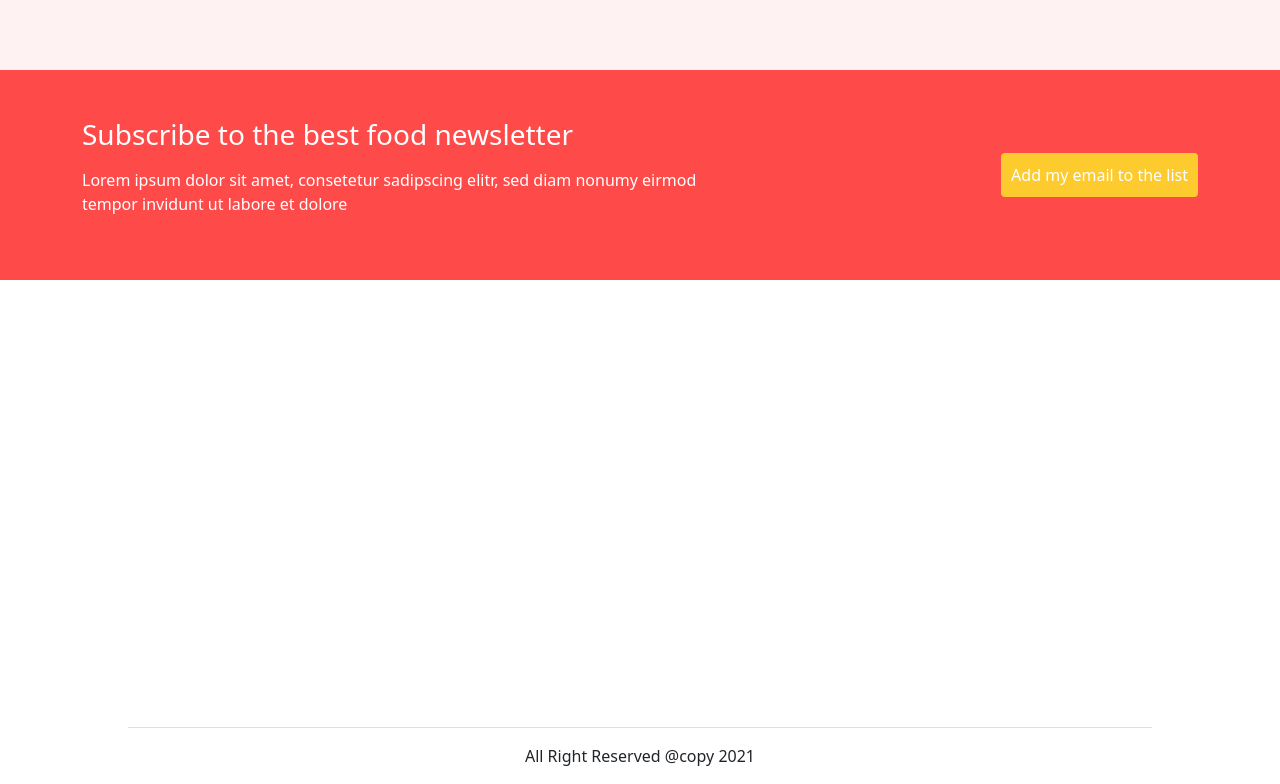
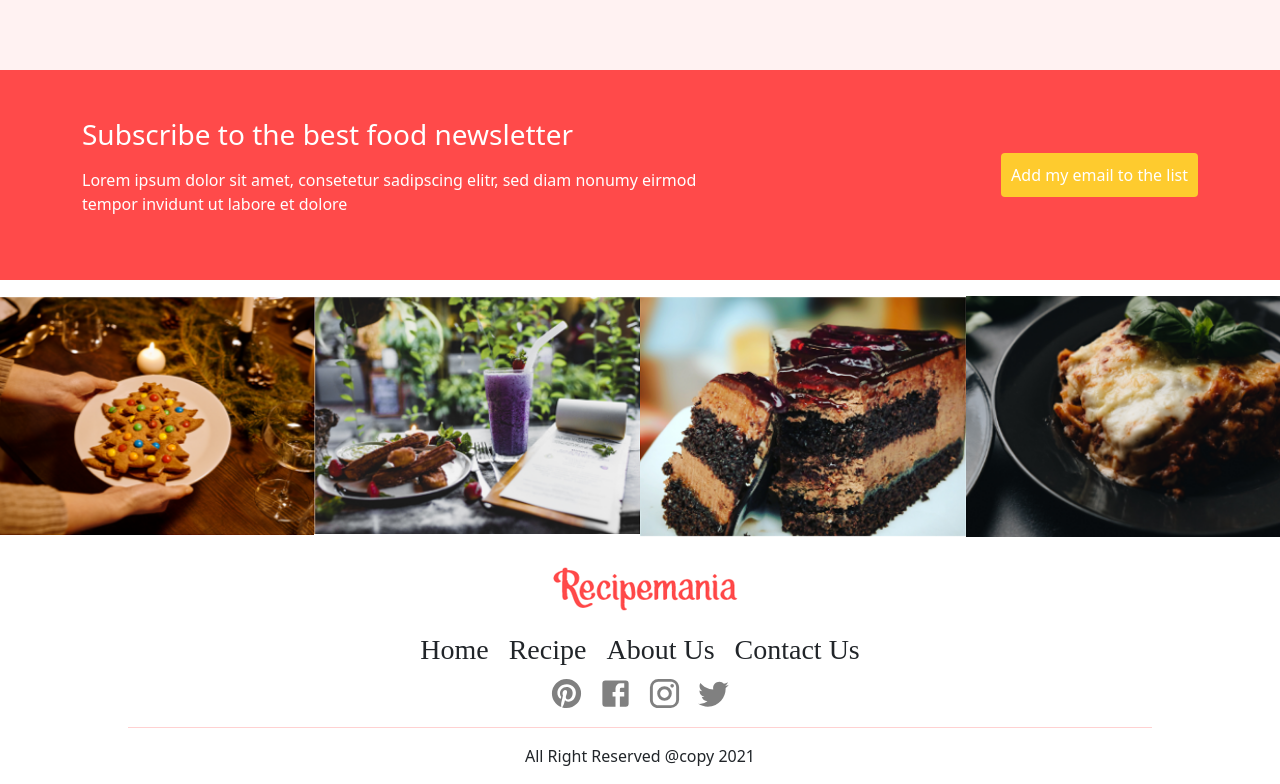
Before and after one commit to saints23githubbeck/ctarecipenia, a React (Create React App) app: page / in a window 1280 px wide. Shown: the part 3533-4317 px from the top of the page. Built offline with nearby package versions, Linux system fonts and the light colour scheme.

Commit message:
animation remove

```diff
--- a/src/Components/Shared/Footer/Footer.jsx
+++ b/src/Components/Shared/Footer/Footer.jsx
@@ -9,7 +9,7 @@ import styles from '../../../assets/css/Footer.module.css';
 const Footer = () => {
     return (
         <div className={styles.communities}>
-            <div className='text-center mt-3' data-aos="fade-left" data-aos-delay="500">
+            <div className='text-center mt-3'>
                 <img src={communitylogo} alt="" />
                 <div className={styles.navmenu}>
                     <h3>Home</h3>
--- a/src/Components/Shared/Show/Show.jsx
+++ b/src/Components/Shared/Show/Show.jsx
@@ -8,7 +8,7 @@ import food4 from '../../../images/food4.png';
 const Show = () => {
     return (
         <div className={styles.communities}>
-            <div class="row community-food" data-aos="fade-up" data-aos-delay="500">
+            <div class="row community-food">
                 <div class="col-md-3 p-0">
                     <img className="img-fluid p-0 m-0 w-100" src={food1} alt="" />
                 </div>
--- a/src/components/CommunityContainer/Communities/Communities.js
+++ b/src/components/CommunityContainer/Communities/Communities.js
@@ -1,19 +1,14 @@
-import React, { useEffect } from 'react';
+import React from 'react';
 import { Container } from 'react-bootstrap';
 import useCommunity from '../../../hooks/useCommunity';
 import Community from '../Community/Community';
 import './communities.css';
-import AOS from 'aos';
-import 'aos/dist/aos.css';
 import Show from '../../Shared/Show/Show';
 const Communities = () => {
     const { communities } = useCommunity();
-    useEffect(() => {
-        AOS.init();
-    }, []);
     return (
         <div className='communities mt-5'>
-            <Container data-aos="fade-up" data-aos-delay="500">
+            <Container>
                 <div className='text-center w-50 mx-auto'>
                     <h1><b>Meet Our Communities</b></h1>
                     <p className='text-secondary'>Lorem ipsum dolor sit amet consectetur adipisicing elit. Laborum architecto iusto, ullam velit accusantium sunt facilis accusamus! </p>
--- a/src/components/CommunityContainer/Community/Community.js
+++ b/src/components/CommunityContainer/Community/Community.js
@@ -1,28 +1,23 @@
-import React, { useEffect } from 'react';
+import React from 'react';
 import './Community.css';
 import InstagramIcon from '@mui/icons-material/Instagram';
 import TwitterIcon from '@mui/icons-material/Twitter';
 import FacebookIcon from '@mui/icons-material/Facebook';
 import PinterestIcon from '@mui/icons-material/Pinterest';
-import AOS from 'aos';
-import 'aos/dist/aos.css';
-const Community = ({community}) => {
-    const {name,photo,description,facebook,twitter,instagram,pinterest} = community;
-    useEffect(() =>{
-        AOS.init();
-        },[]);
+const Community = ({ community }) => {
+    const { name, photo, description, facebook, twitter, instagram, pinterest } = community;
     return (
-        <div className='col-md-4 p-4 mt-4' data-aos="fade-up" data-aos-delay="500">
+        <div className='col-md-4 p-4 mt-4'>
             <div className=' text-center community'>
                 <img className="img-fluid" src={photo} alt="" />
                 <h5>{name}</h5>
                 <p>{description}</p>
                 <hr />
                 <div className="my-3">
-                    <a href={pinterest} target="_blank" rel="noreferrer"><PinterestIcon style={{margin:"0 4px", color:"orange", fontSize:"27px"}} /></a>
-                    <a href={facebook} target="_blank" rel="noreferrer"><FacebookIcon style={{margin:"0 4px", color:"blue", fontSize:"27px"}} /></a>
-                    <a href={instagram} target="_blank" rel="noreferrer"><InstagramIcon style={{margin:"0 4px", color:"orange", fontSize:"27px"}} /></a>
-                    <a href={twitter} target="_blank" rel="noreferrer"><TwitterIcon style={{margin:"0 4px", color:"lightblue", fontSize:"27px"}} /></a>
+                    <a href={pinterest} target="_blank" rel="noreferrer"><PinterestIcon style={{ margin: "0 4px", color: "orange", fontSize: "27px" }} /></a>
+                    <a href={facebook} target="_blank" rel="noreferrer"><FacebookIcon style={{ margin: "0 4px", color: "blue", fontSize: "27px" }} /></a>
+                    <a href={instagram} target="_blank" rel="noreferrer"><InstagramIcon style={{ margin: "0 4px", color: "orange", fontSize: "27px" }} /></a>
+                    <a href={twitter} target="_blank" rel="noreferrer"><TwitterIcon style={{ margin: "0 4px", color: "lightblue", fontSize: "27px" }} /></a>
                 </div>
             </div>
         </div>
```
